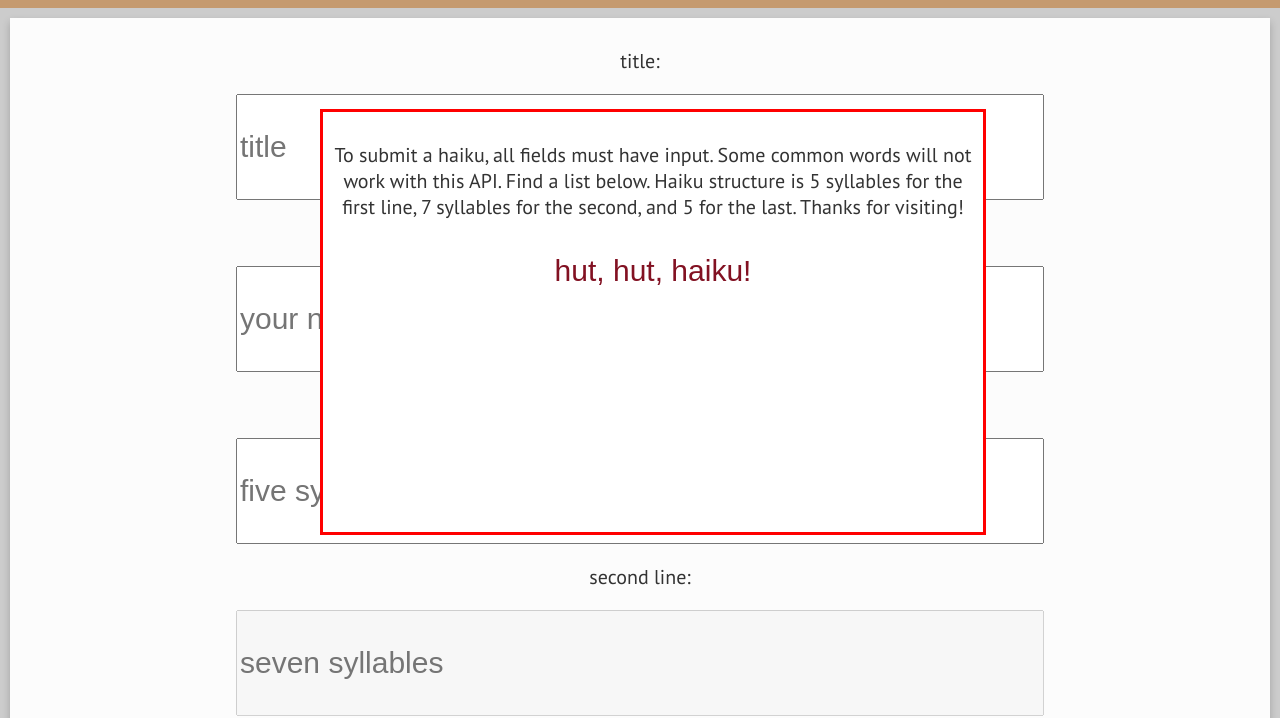
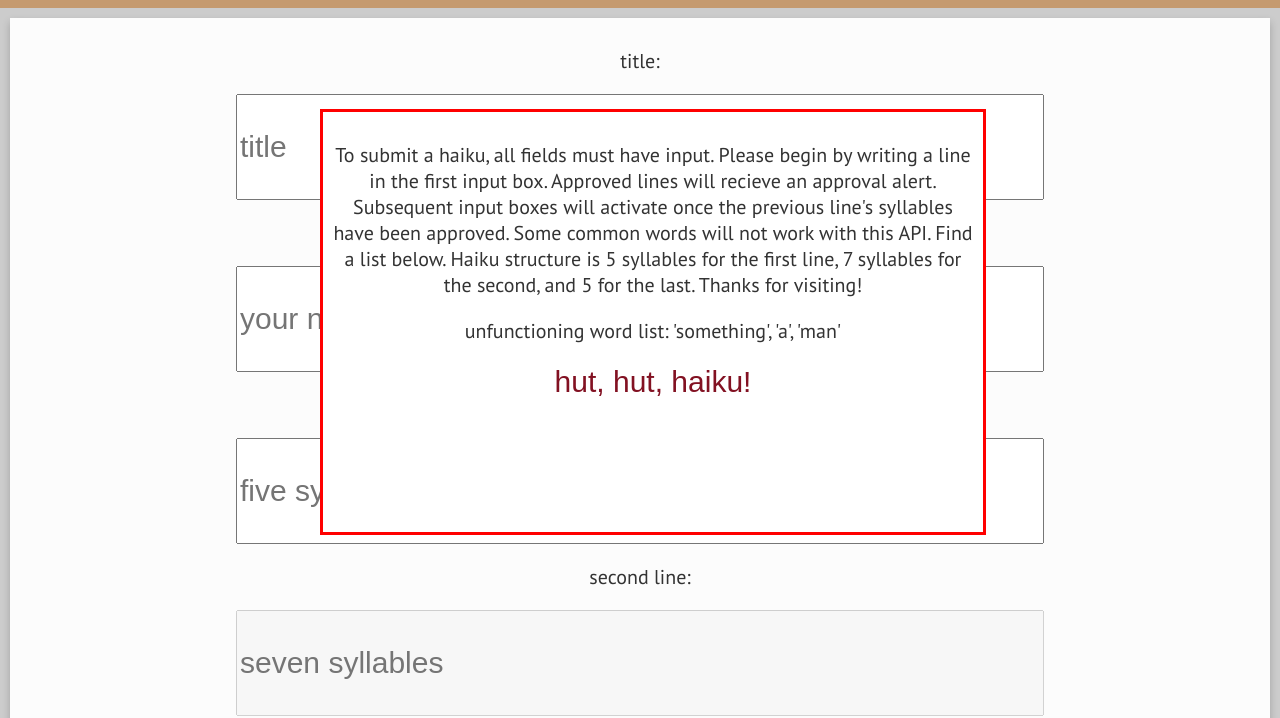
Before and after one commit to scottiedog45/haiku, a website: page public/index.html in a window 1280 px wide. Shown: the part 91-809 px from the top of the page. Drawn offline with nearby package versions, Linux system fonts and the light colour scheme; no server answers.

Commit message:
final commit?

```diff
--- a/public/index.html
+++ b/public/index.html
@@ -8,7 +8,8 @@
 </head>
 <body id='container'>
 	<header id='header'><div id='instructions'>
-		<p>To submit a haiku, all fields must have input. Some common words will not work with this API. Find a list below. Haiku structure is 5 syllables for the first line, 7 syllables for the second, and 5 for the last. Thanks for visiting!</p>
+		<p>To submit a haiku, all fields must have input. Please begin by writing a line in the first input box. Approved lines will recieve an approval alert. Subsequent input boxes will activate once the previous line's syllables have been approved. Some common words will not work with this API. Find a list below. Haiku structure is 5 syllables for the first line, 7 syllables for the second, and 5 for the last. Thanks for visiting!</p>
+		<p>unfunctioning word list: 'something', 'a', 'man'<p>
 		<button id='instructionButton'>hut, hut, haiku!</button>
 	</div>
 		<p id='headerName'>haikuna matata</p>
```
